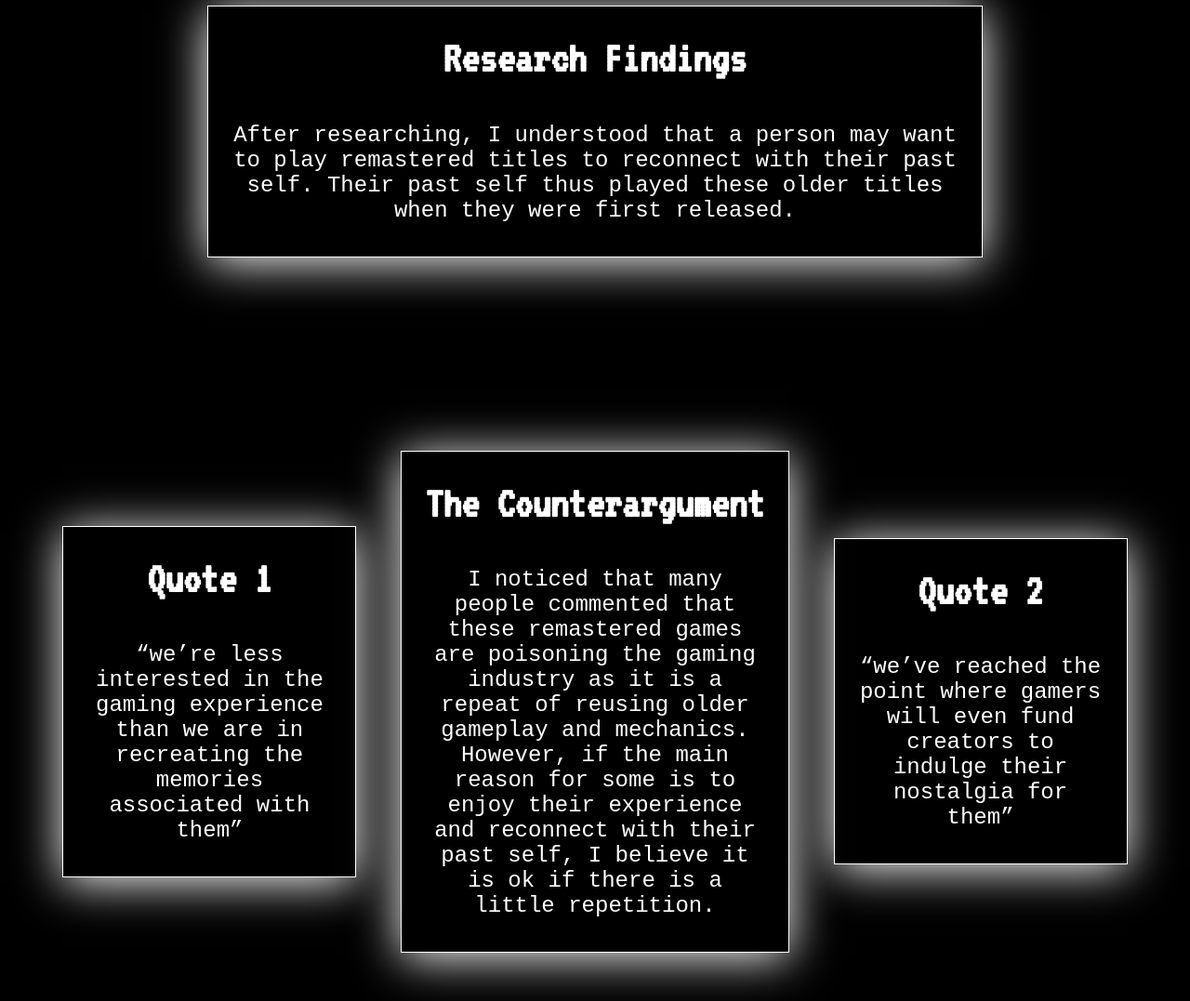
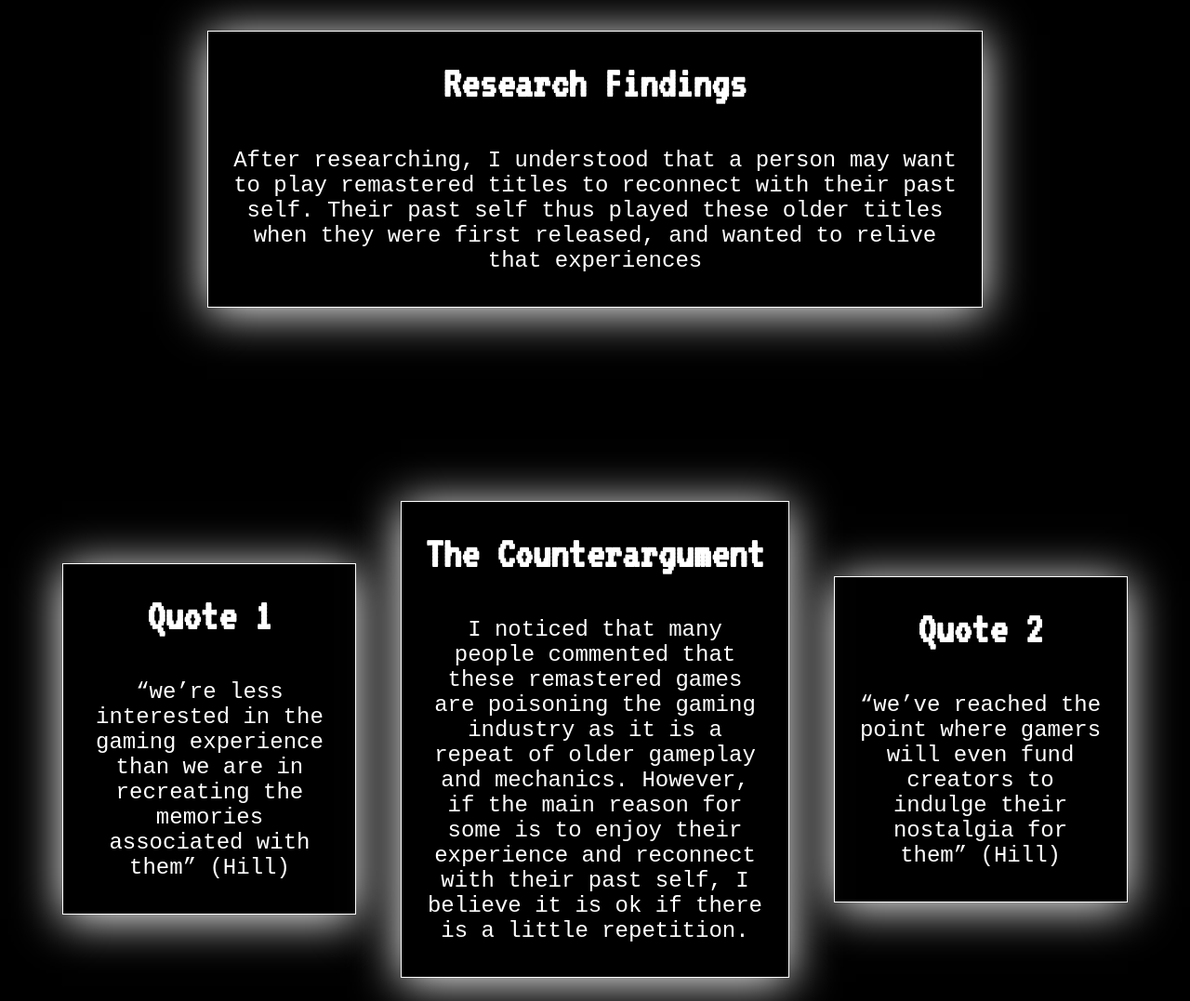
Before and after one commit to kpwrennbu/kpwrennbu.github.io, a plain HTML site: page index.html in a window 1280 px wide. Shown: the part 1720-2797 px from the top of the page at 93% size. Drawn offline with Linux system fonts and the light colour scheme.

Commit message:
Update index.html

```diff
--- a/index.html
+++ b/index.html
@@ -22,7 +22,7 @@
         <div id = 'inspiration'>
             <div class = 'inspiration-text'>
                 <h1>Inspiration</h1>
-                <p>My paper covers the idea of remastered games. When I was younger, I was given a DS for my 6th birthday. I loved playing Mario Bros., where I would pass the DS around with my Dad. I continued to play these titles, and I loved playing video games to which I started coding on my computer. Although I would love to code video games. I turned to coding little programs for fun. Now, I am CS major. Since I am older now, games that I used to play are being remastered, which now looking back at these titles, I feel nostalgic for them. Thus, that is why I focused on nostalgia and video games because I enjoyed them when I was younger </p>
+                <p>My paper covers the idea of remastered games. When I was younger, I was given a DS for my 6th birthday. I loved playing Mario Bros., where I would pass the DS around with my Dad. I continued to play these titles, and I loved playing video games, and to which I started coding on my computer. Although I would love to code video games, I turned to coding little programs for fun. Now, I am CS major. Since I am older now, games that I used to play are being remastered, which now looking back at these titles, I feel nostalgic for them. Thus, that is why I focused on nostalgia and video games because I enjoyed them when I was younger.</p>
             </div>
             <div class = 'inspiration-img'>
                 <figure>
@@ -66,7 +66,7 @@
         <div id="research">
             <div id = 'research-text'>
                 <h1>Research Findings</h1>
-                <p>After researching, I understood that a person may want to play remastered titles to reconnect with their past self. Their past self thus played these older titles when they were first released.</p>
+                <p>After researching, I understood that a person may want to play remastered titles to reconnect with their past self. Their past self thus played these older titles when they were first released, and wanted to relive that experiences</p>
             </div>
             <div id = 'research-imgs'>
                 <div>
@@ -91,15 +91,15 @@
             <div id="counter">
                     <div class="quote">
                         <h1>Quote 1</h1>
-                        <p>“we’re less interested in the gaming experience than we are in recreating the memories associated with them”</p>
+                        <p>“we’re less interested in the gaming experience than we are in recreating the memories associated with them” (Hill)</p>
                     </div>
                     <div id="counter-text">
                         <h1>The Counterargument</h1>
-                        <p>I noticed that many people commented that these remastered games are poisoning the gaming industry as it is a repeat of reusing older gameplay and mechanics. However, if the main reason for some is to enjoy their experience and reconnect with their past self, I believe it is ok if there is a little repetition. </p>
+                        <p>I noticed that many people commented that these remastered games are poisoning the gaming industry as it is a repeat of older gameplay and mechanics. However, if the main reason for some is to enjoy their experience and reconnect with their past self, I believe it is ok if there is a little repetition.</p>
                     </div>
                     <div class="quote">
                         <h1>Quote 2</h1>
-                        <p>“we’ve reached the point where gamers will even fund creators to indulge their nostalgia for them”</p>
+                        <p>“we’ve reached the point where gamers will even fund creators to indulge their nostalgia for them” (Hill)</p>
                     </div>
                 </div>
                 <div id = 'counter-imgs'>
@@ -120,7 +120,7 @@
             <div id = 'remediation'>
                 <div class = 'remediation-text'>
                     <h1>Remediation</h1>
-                    <p>My paper covers the idea of remastered games. When I was younger, I was given a DS for my 6th birthday. I loved playing Mario Bros., where I would pass the DS around with my Dad. I continued to play these titles, and I loved playing video games to which I started coding on my computer. Although I would love to code video games. I turned to coding little programs for fun. Now, I am CS major. Since I am older now, games that I used to play are being remastered, which now looking back at these titles, I feel nostalgic for them. Thus, that is why I focused on nostalgia and video games because I enjoyed them when I was younger </p>
+                    <p>I decided to do a website for my remediation as I wanted to further my skills in web development, and hence web development is a form of digital remediation. Thus, this website allowed for me to concisely adhere my writing with my coding knowledge, creating a beautiful project for the viewer</p>
                 </div>
             </div>
             <div id = "remediation-exs">
```
